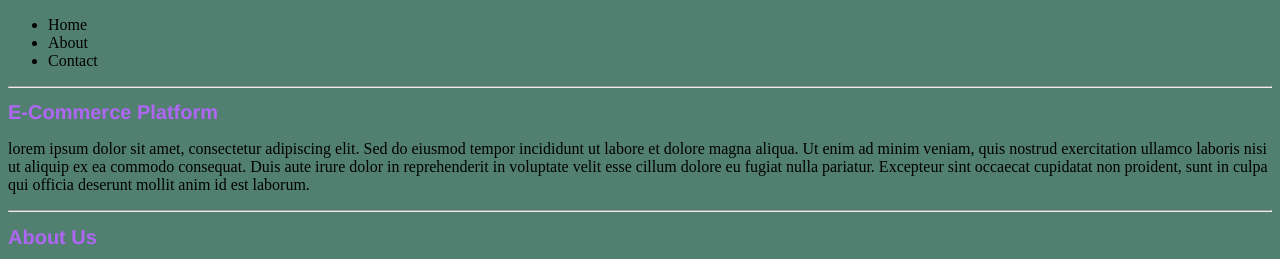
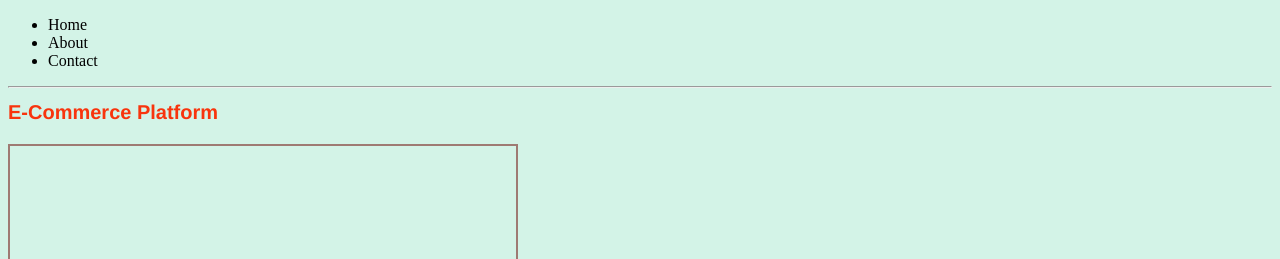
Before and after one commit to AlwaysKiprop/HTMLbasics, a plain HTML site: page index.html in a window 1280 px wide. Shown: the top 259 px of the page. Drawn offline with Linux system fonts and the light colour scheme; grey boxes are pictures that could not be loaded.

Commit message:
second commit

```diff
--- a/index.html
+++ b/index.html
@@ -12,17 +12,17 @@
 </html>
 <!--this is the navigation-->
 <nav>
-    <ul class="ul">
-        <li>Home</li>
-        <li>About</li>
-        <li>Contact</li>
+    <ul>
+        <li >Home</li>
+        <li >About</li>
+        <li >Contact</li>
     </ul>
 </nav>
 <hr>
 <!-- this is home -->
  <div>
      <h1>E-Commerce Platform</h1>
-    <p>lorem ipsum dolor sit amet, consectetur adipiscing elit. Sed do eiusmod tempor incididunt ut labore et dolore magna aliqua. Ut enim ad minim veniam, quis nostrud exercitation ullamco laboris nisi ut aliquip ex ea commodo consequat. Duis aute irure dolor in reprehenderit in voluptate velit esse cillum dolore eu fugiat nulla pariatur. Excepteur sint occaecat cupidatat non proident, sunt in culpa qui officia deserunt mollit anim id est laborum.
+    <p id="one">lorem ipsum dolor sit amet, consectetur adipiscing elit. Sed do eiusmod tempor incididunt ut labore et dolore magna aliqua. Ut enim ad minim veniam, quis nostrud exercitation ullamco laboris nisi ut aliquip ex ea commodo consequat. Duis aute irure dolor in reprehenderit in voluptate velit esse cillum dolore eu fugiat nulla pariatur. Excepteur sint occaecat cupidatat non proident, sunt in culpa qui officia deserunt mollit anim id est laborum.
     </p>
  </div>
  <hr>
--- a/styles.css
+++ b/styles.css
@@ -1,9 +1,20 @@
 h1{
-    color:rgb(175, 102, 244);
+    color:hsl(10, 94%, 51%);
     font-family: 'Franklin Gothic Medium', 'Arial Narrow', Arial, sans-serif;
     font-size: 20px;
     text-align: justify;
 }
+
+#one{
+    color:lab(70.65% 1.24 71.68);
+    font-family: 'Franklin Gothic Medium', 'Arial Narrow', Arial, sans-serif;
+    font-size: 20px;
+    text-align: justify;
+    padding: 10%;
+    border: 2px solid hwb(10 45% 38%);
+    width: 20%;
+
+}
 body{
-    background-color: rgb(82, 128, 112);
+    background-color: hsl(158, 56%, 89%);
 }
```
